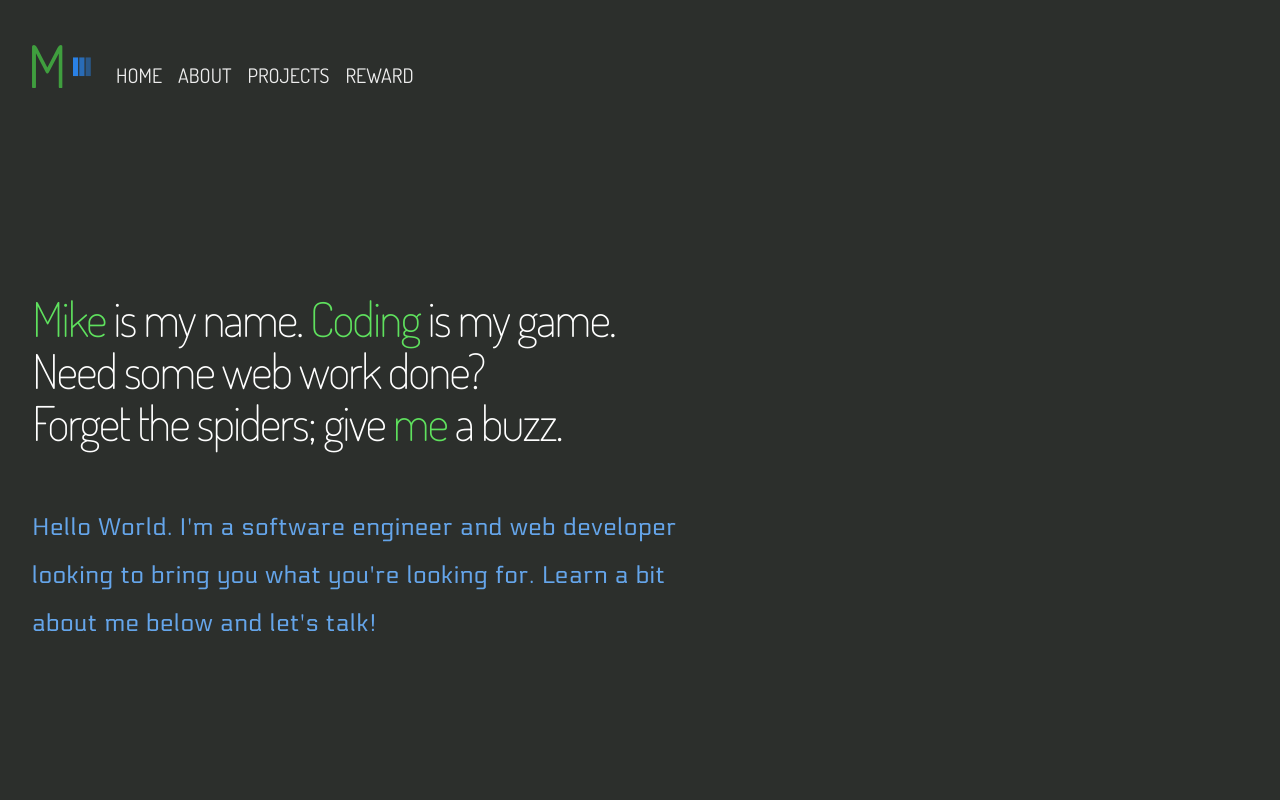
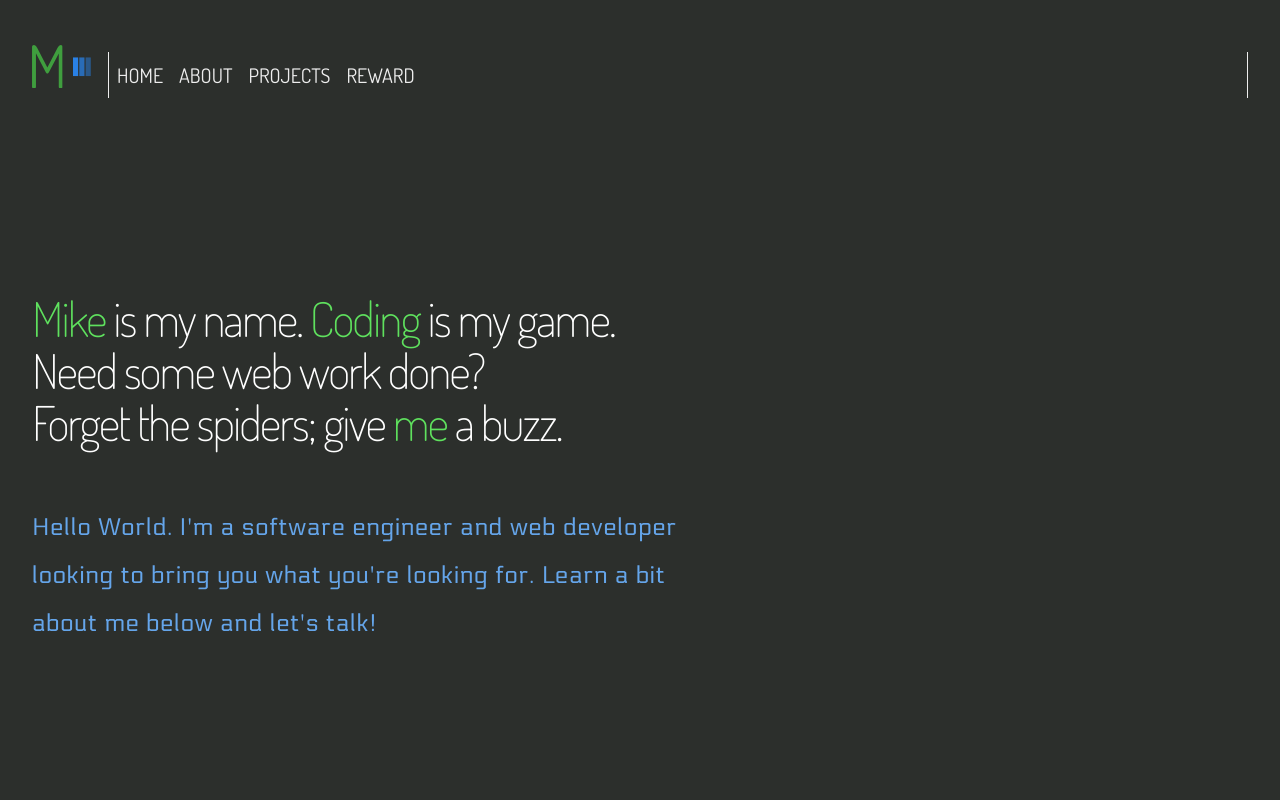
Before and after one commit to ms097530/ms097530.github.io, a React (Vite) app: page / in a window 1280 px wide. Shown: the top 800 px of the page. Built offline with nearby package versions, Linux system fonts and the light colour scheme; no server answers.

Commit message:
added submenu styling

```diff
--- a/src/components/NavigationBar-styles.js
+++ b/src/components/NavigationBar-styles.js
@@ -15,5 +15,9 @@ export default {
         {
             transition: 'color 300ms ease-in-out',
         }
+    },
+    submenu:
+    {
+        borderInline: '1px solid var(--off-white)'
     }
 }
--- a/src/components/NavigationBar.jsx
+++ b/src/components/NavigationBar.jsx
@@ -23,7 +23,7 @@ export default function NavigationBar()
             </Navbar.Brand>
             <Navbar.Toggle aria-controls="basic-navbar-nav">
             </Navbar.Toggle>
-            <Navbar.Collapse id="basic-navbar-nav">
+            <Navbar.Collapse id="basic-navbar-nav" className={classes.submenu}>
                 <Nav className={`${classes.links}`}>
                     {/* using active prop to disable active syling by React Bootstrap */}
                     <Nav.Link href="#home" active="">Home</Nav.Link>
```
